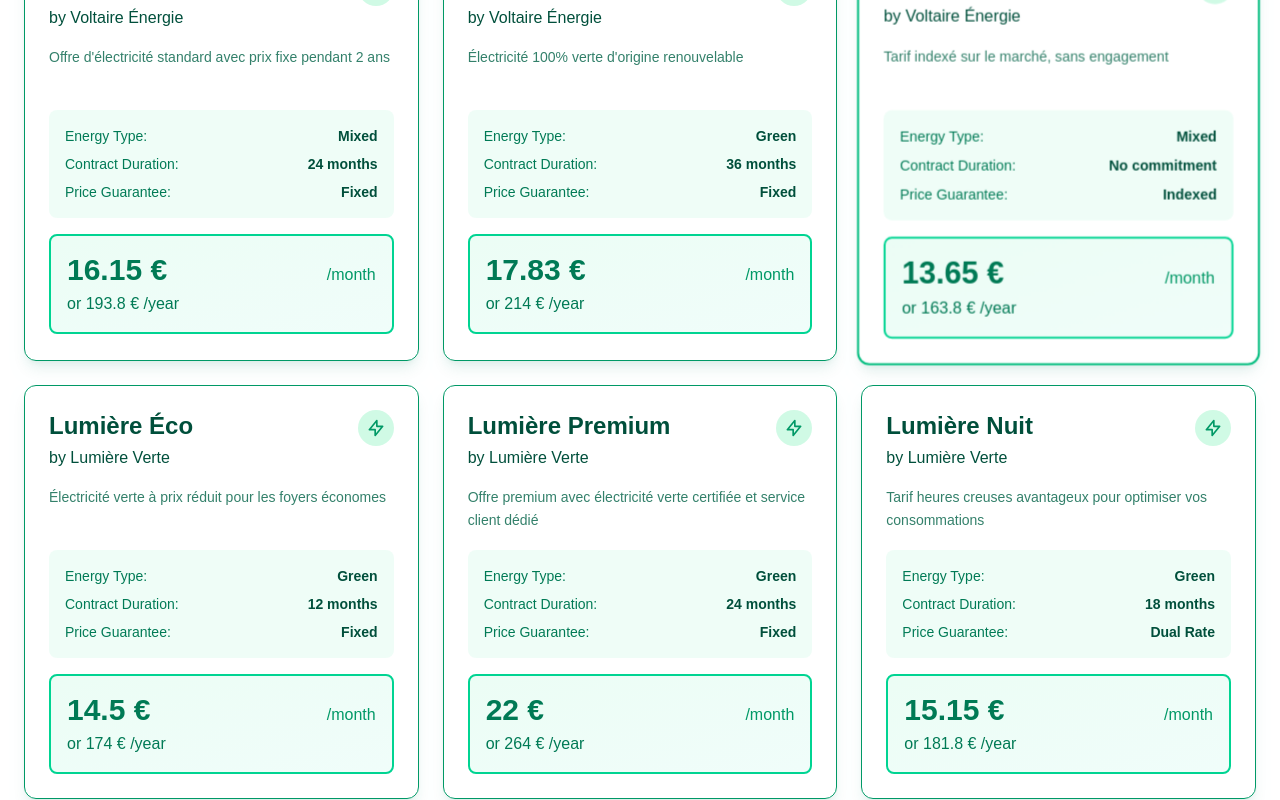
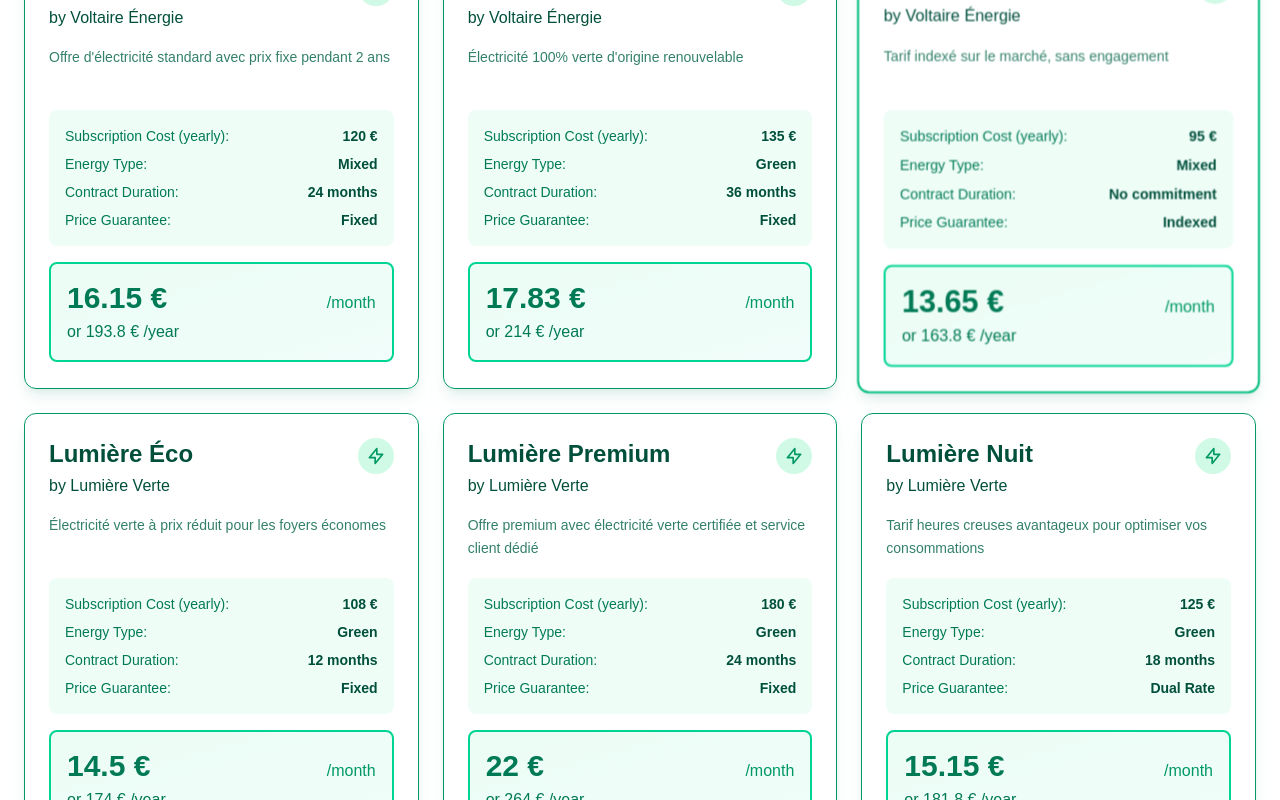
Before and after one commit to Xelaflash/papernest_test, a Next.js app: page /france in a window 1280 px wide. Shown: the part 780-1580 px from the top of the page. Built offline with nearby package versions, Linux system fonts and the light colour scheme; no server answers.

Commit message:
fix: add sub cost into offerCard

```diff
--- a/src/components/OfferCard.tsx
+++ b/src/components/OfferCard.tsx
@@ -79,6 +79,14 @@ const OfferCard = ({ offer, priceView, isCheapest }: OfferCardProps) => {
 
       <div className={metadataContainerStyles}>
         <div className={metadataRowStyles}>
+          <span className={metadataLabelStyles}>
+            Subscription Cost (yearly):
+          </span>
+          <span className={metadataValueStyles}>
+            {offer.subscription_cost} €
+          </span>
+        </div>{' '}
+        <div className={metadataRowStyles}>
           <span className={metadataLabelStyles}>Energy Type:</span>
           <span className={metadataValueStyles}>
             {capitalizeWords(offer.metadata.energy_type)}
```
